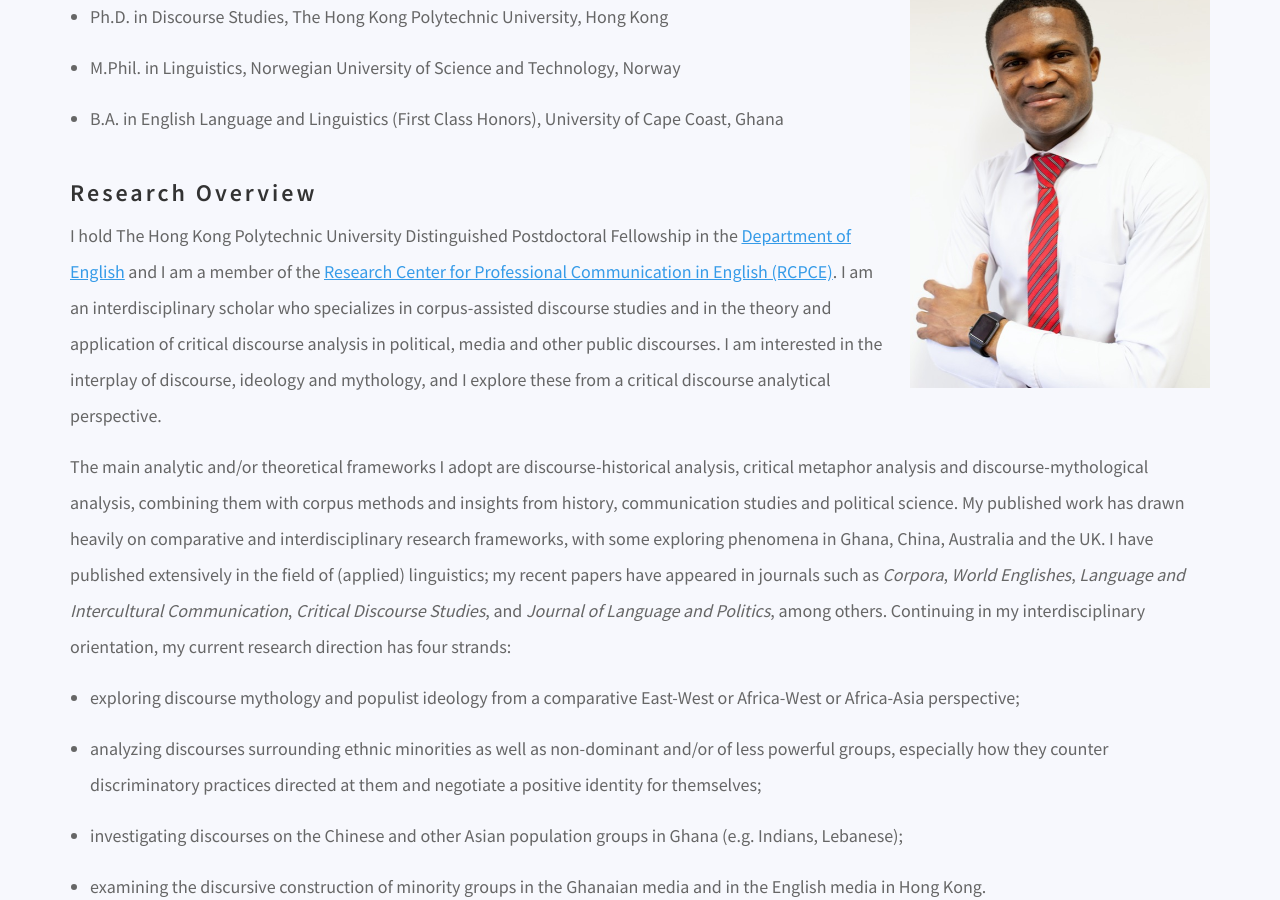
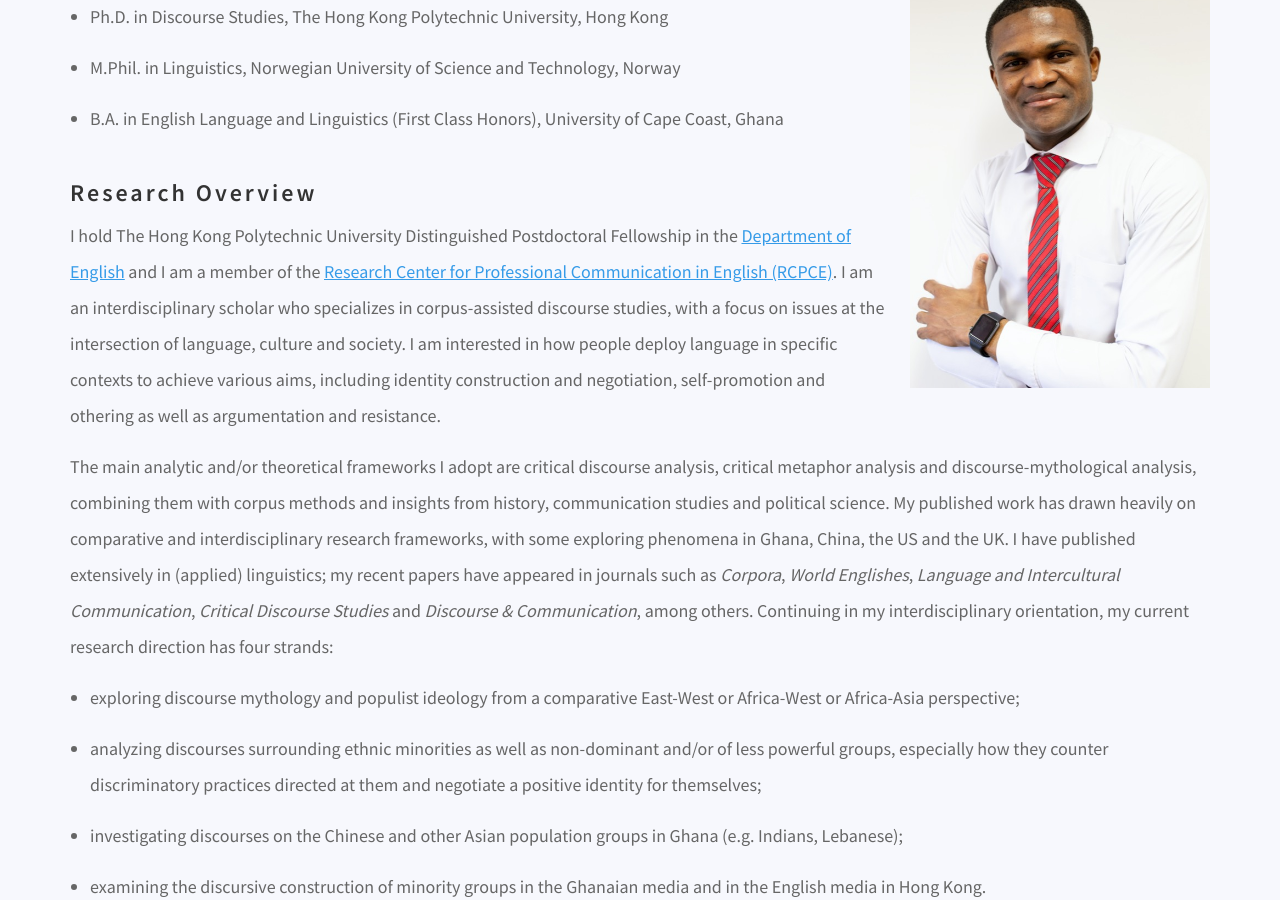
Before and after one commit to danielcornock/marknartey.com, a Jekyll site: the page built from index.md, in a window 1280 px wide and 900 px high, scrolled down 450 px. Built offline with Jekyll 4.4.1, drawn with Linux system fonts in a browser that asks for light colours; nearby versions of some CDN libraries; a script that is not in the unit is left out.

Commit message:
Update Pages “about”

```diff
--- a/index.md
+++ b/index.md
@@ -16,9 +16,9 @@ permalink: /
 
 ## Research Overview
 
-I hold The Hong Kong Polytechnic University Distinguished Postdoctoral Fellowship in the [Department of English](https://www.polyu.edu.hk/engl/) and I am a member of the [Research Center for Professional Communication in English (RCPCE)](http://rcpce.engl.polyu.edu.hk/rcpce/). I am an interdisciplinary scholar who specializes in corpus-assisted discourse studies and in the theory and application of critical discourse analysis in political, media and other public discourses. I am interested in the interplay of discourse, ideology and mythology, and I explore these from a critical discourse analytical perspective.
+I hold The Hong Kong Polytechnic University Distinguished Postdoctoral Fellowship in the [Department of English](https://www.polyu.edu.hk/engl/) and I am a member of the [Research Center for Professional Communication in English (RCPCE)](http://rcpce.engl.polyu.edu.hk/rcpce/). I am an interdisciplinary scholar who specializes in corpus-assisted discourse studies, with a focus on issues at the intersection of language, culture and society. I am interested in how people deploy language in specific contexts to achieve various aims, including identity construction and negotiation, self-promotion and othering as well as argumentation and resistance.
 
-The main analytic and/or theoretical frameworks I adopt are discourse-historical analysis, critical metaphor analysis and discourse-mythological analysis, combining them with corpus methods and insights from history, communication studies and political science. My published work has drawn heavily on comparative and interdisciplinary research frameworks, with some exploring phenomena in Ghana, China, Australia and the UK. I have published extensively in the field of (applied) linguistics; my recent papers have appeared in journals such as *Corpora*, *World Englishes*, *Language and Intercultural Communication*, *Critical Discourse Studies*, and *Journal of Language and Politics*, among others. Continuing in my interdisciplinary orientation, my current research direction has four strands:
+The main analytic and/or theoretical frameworks I adopt are critical discourse analysis, critical metaphor analysis and discourse-mythological analysis, combining them with corpus methods and insights from history, communication studies and political science. My published work has drawn heavily on comparative and interdisciplinary research frameworks, with some exploring phenomena in Ghana, China, the US and the UK. I have published extensively in (applied) linguistics; my recent papers have appeared in journals such as *Corpora*, *World Englishes*, *Language and Intercultural Communication*, *Critical Discourse Studies* and *Discourse & Communication*, among others. Continuing in my interdisciplinary orientation, my current research direction has four strands:
 
 * exploring discourse mythology and populist ideology from a comparative East-West or Africa-West or Africa-Asia perspective;
 * analyzing discourses surrounding ethnic minorities as well as non-dominant and/or of less powerful groups, especially how they counter discriminatory practices directed at them and negotiate a positive identity for themselves;
```
